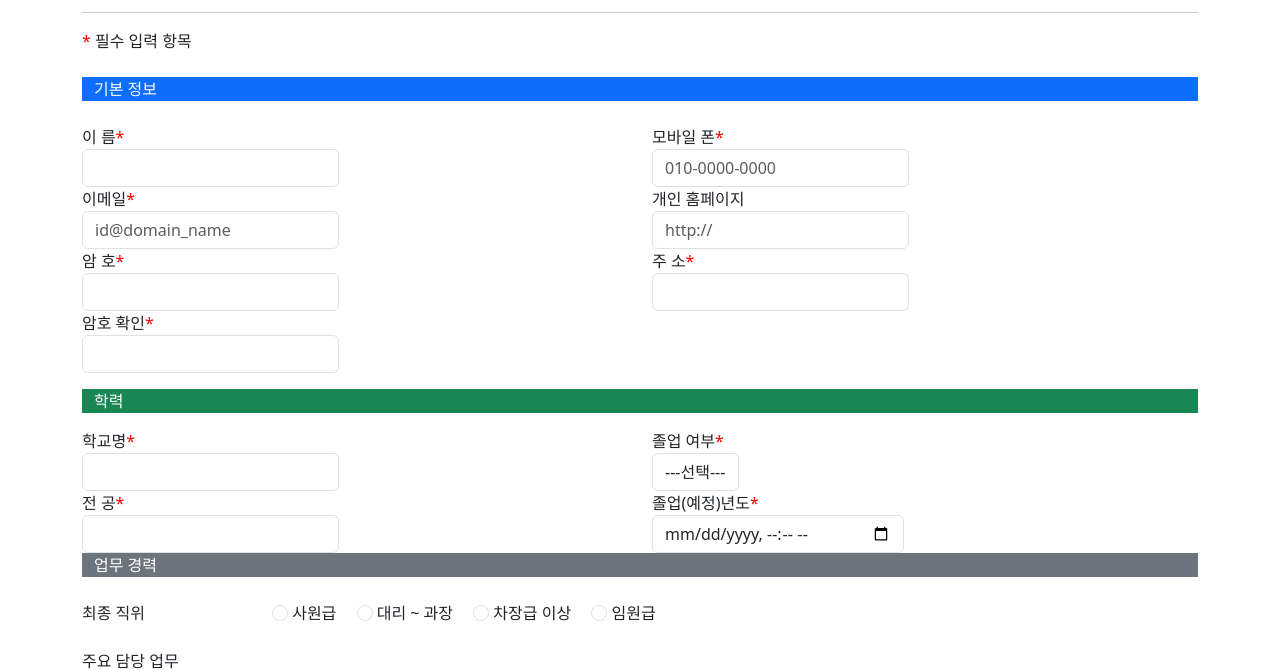
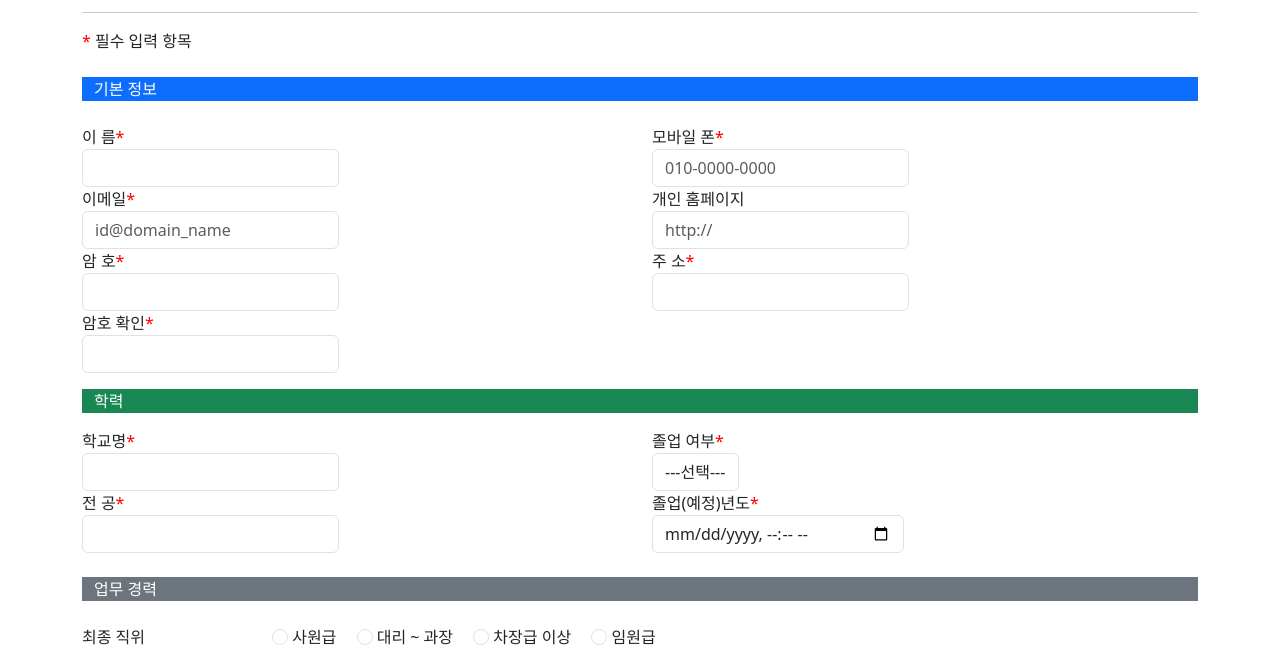
Before and after one commit to ssoyaa2/myhome, a plain HTML site: page reports/project3.html in a window 1280 px wide. Shown: the part 42-712 px from the top of the page. Drawn offline with Linux system fonts and the light colour scheme.

```diff
--- a/reports/project3.html
+++ b/reports/project3.html
@@ -15,7 +15,7 @@
     </style>
 </head>
 <body>
-    <div class="container-sm">
+    <div class="container">
         <p class="h2">취업 정보 계정 만들기</p>
         <hr>
         <div class="necessary"><span>* </span>필수 입력 항목</div><br>
@@ -71,7 +71,7 @@
                                 <label>졸업(예정)년도<span>* </span><br>
                                     <input type="datetime-local" class="form-control"></label>
                             </div>
-                        </div>
+                        </div><br>
                 <div class="container bg-secondary text-white">업무 경력 </div><br>
                 <div class="form-group row">
                     <label class="col-sm-2">최종 직위</label>
```
